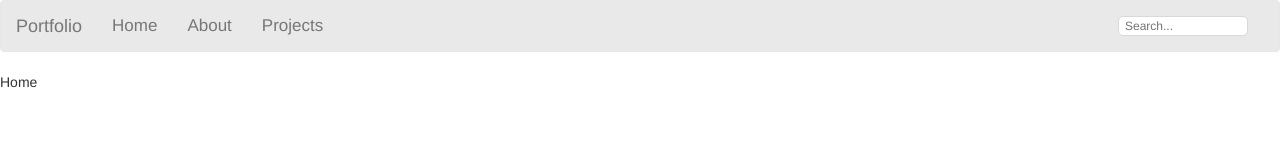
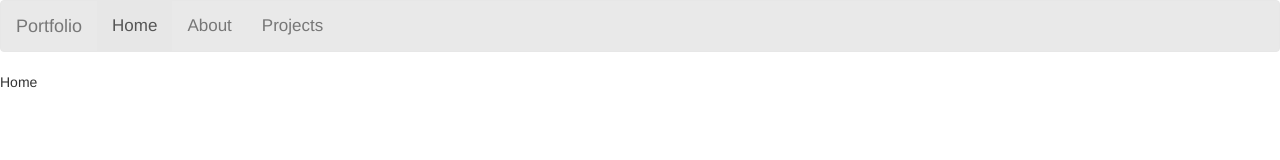
Before and after one commit to ArossThompson/ui-components, a React (Create React App) app: page /home in a window 1280 px wide. Shown: the top 160 px of the page. Built offline with nearby package versions, Linux system fonts and the light colour scheme.

Commit message:
updated Nav to make use of new Link component. Also imported Nav into app.jsx and only needs to be present once rather than on all pages.

```diff
--- a/src/components/Nav/Nav.jsx
+++ b/src/components/Nav/Nav.jsx
@@ -1,32 +1,38 @@
 import React, { useEffect, useState } from 'react';
-import { BrowserRouter, Route, Switch, Link } from 'react-router-dom';
+import Link from '../Link/Link';
 
 import Search from '../Search/Search';
 
-const Nav = ({ pages, siteName, selected }) => {
+const Nav = ({ pages, siteName}) => {
+
+  // Update which nav element has active-route styling applied to it
+  const [activeRoute, setActiveRoute] = useState(window.location.pathname)
+  const updateActive = (e) => {
+    setActiveRoute(e.target.pathname);
+  }
+
   const navPages = pages.map((page, index) => {
     return (
       <li
+        onClick={updateActive}
         key={index}
-        className={page.pathname === selected ? "active" : ""}
+        className={page.pathname === activeRoute ? "active" : ""}
       >
-        <Link to={page.pathname}>{page.pagename}</Link>
+        <Link href={page.pathname}>{page.pagename}</Link>
       </li>
 
     )
-  })
-
+  });
 
   return (
     <nav className="navbar navbar-default topnav">
       <div className="container-fluid nav-container">
         <div className="navbar-header">
-          <Link className="navbar-brand" to="/home">{siteName}</Link>
+          <Link className="navbar-brand" href="/home">{siteName}</Link>
         </div>
         <ul className="nav navbar-nav">
           {navPages}
         </ul>
-        <Search />
       </div>
     </nav>
   )
```
